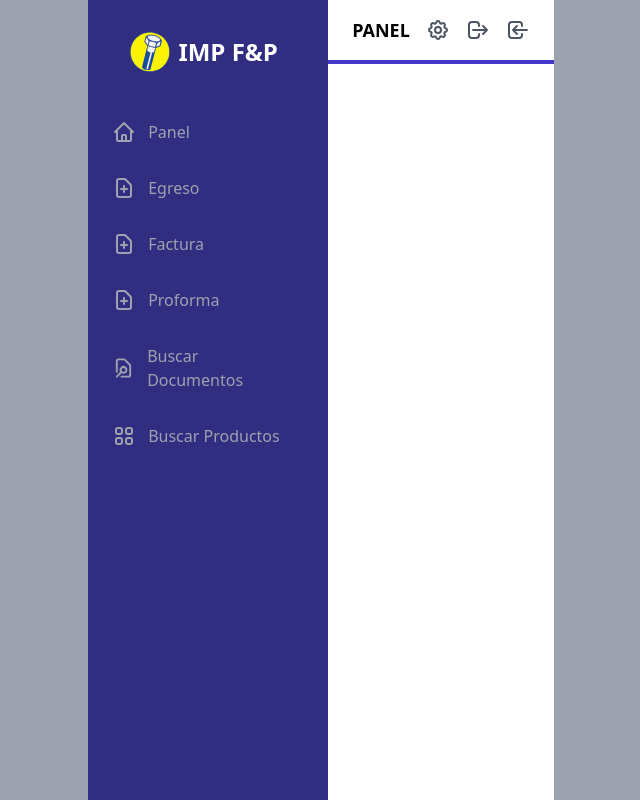
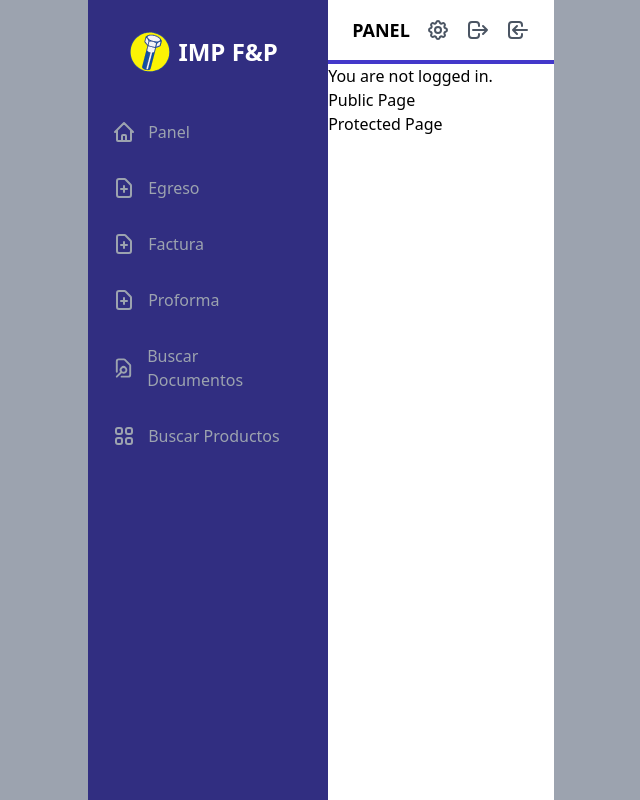
Before and after one commit to luvagu/imp-invoicing-node-react, a React (Create React App) app in the folder client/: page /auth in a window 1280 px wide. Shown: the whole page, without its empty margins (319-959 px from the left). Built offline with nearby package versions, Linux system fonts and the light colour scheme; what @react-pdf/renderer would draw is missing.

Commit message:
implementing client auth

```diff
--- a/client/src/App.jsx
+++ b/client/src/App.jsx
@@ -12,6 +12,7 @@ import DocumentSearch from './pages/DocumentSearch'
 import ProductSearch from './pages/ProductSearch'
 import DocumentView from './pages/DocumentView'
 import Settings from './pages/Settings'
+import AuthExample from './pages/Auth'
 
 export default function App() {
 	// Sidebar state close/open
@@ -37,6 +38,7 @@ export default function App() {
 								<Route path='/buscar-documentos' component={DocumentSearch} />
 								<Route path='/buscar-productos' component={ProductSearch} />
 								<Route path='/ver-documento/:folder/:doc' component={DocumentView} />
+								<Route path='/auth' component={AuthExample} />
 							</ErrorBoundary>
 						</Switch>
 					</main>
--- a/client/src/components/ErrorBoundary.jsx
+++ b/client/src/components/ErrorBoundary.jsx
@@ -21,7 +21,7 @@ class ErrorBoundary extends Component {
     render() {
         if (this.state.hasError) {
             return (
-                <div className="flex flex-col justify-center items-center w-full h-full">
+                <div className="container sm:sm-mw md:md-mw lg:lg-mw flex flex-col justify-center items-center w-full h-full">
                     <h2 className="p-6 text-center text-2xl text-indigo-700">Lo siento, esta página se ha perdido en el aire.</h2>
                     <div className="-mt-4 inline-block bg-cover bg-top lg:bg-center w-full h-full" style={{ backgroundImage: 'url(/img/404.png)' }} />
                 </div>
--- /dev/null
+++ b/client/src/hooks/useAuth.jsx
@@ -0,0 +1,64 @@
+import React, { useState, useEffect, useContext, createContext } from 'react'
+
+const AuthProvider = createContext()
+
+// Provider component that wraps your app and makes auth object ...
+// ... available to any child component that calls useAuth().
+export function ProvideAuth({ children }) {
+	const auth = useProvideAuth()
+
+	return <AuthProvider.Provider value={auth}>{children}</AuthProvider.Provider>
+}
+
+// Hook for child components to get the auth object ...
+// ... and re-render when it changes.
+export const useAuth = () => {
+	return useContext(AuthProvider)
+}
+
+// Provider hook that creates auth object and handles state
+function useProvideAuth() {
+	const [user, setUser] = useState(null)
+
+	// Wrap any auth methods we want to use making sure ...
+	// ... to save the user to state.
+	const signin = (email, password) => {
+		return firebase
+			.auth()
+			.signInWithEmailAndPassword(email, password)
+			.then((response) => {
+				setUser(response.user)
+				return response.user
+			})
+	}
+
+	const signout = () => {
+		return firebase
+			.auth()
+			.signOut()
+			.then(() => {
+				setUser(false)
+			})
+	}
+
+
+	// Subscribe to user on mount
+	// Because this sets state in the callback it will cause any ...
+	// ... component that utilizes this hook to re-render with the ...
+	// ... latest auth object.
+	useEffect(() => {
+		const unsubscribe = firebase.auth().onAuthStateChanged((user) => {
+			if (user) {
+				setUser(user)
+			} else {
+				setUser(false)
+			}
+		})
+
+		// Cleanup subscription on unmount
+		return () => unsubscribe()
+	}, [])
+
+	// Return the user object and auth methods
+	return { user, signin, signout }
+}
--- /dev/null
+++ b/client/src/pages/Auth.jsx
@@ -0,0 +1,167 @@
+import { useContext, createContext, useState } from 'react'
+
+import {
+	BrowserRouter as Router,
+	Switch,
+	Route,
+	Link,
+	Redirect,
+	useHistory,
+	useLocation,
+} from 'react-router-dom'
+
+// This example has 3 pages: a public page, a protected
+// page, and a login screen. In order to see the protected
+// page, you must first login. Pretty standard stuff.
+//
+// First, visit the public page. Then, visit the protected
+// page. You're not yet logged in, so you are redirected
+// to the login page. After you login, you are redirected
+// back to the protected page.
+//
+// Notice the URL change each time. If you click the back
+// button at this point, would you expect to go back to the
+// login page? No! You're already logged in. Try it out,
+// and you'll see you go back to the page you visited
+// just *before* logging in, the public page.
+
+export default function AuthExample() {
+	return (
+		<AuthProvider>
+			<Router>
+				<div>
+					<AuthButton />
+
+					<ul>
+						<li>
+							<Link to="/public">Public Page</Link>
+						</li>
+						<li>
+							<Link to="/protected">Protected Page</Link>
+						</li>
+					</ul>
+
+					<Switch>
+						<Route path="/public">
+							<PublicPage />
+						</Route>
+						<Route path="/login">
+							<LoginPage />
+						</Route>
+						<PrivateRoute path="/protected">
+							<ProtectedPage />
+						</PrivateRoute>
+					</Switch>
+				</div>
+			</Router>
+		</AuthProvider>
+	)
+}
+
+const fakeAuth = {
+	isAuthenticated: false,
+	signin(cb) {
+		fakeAuth.isAuthenticated = true
+		setTimeout(cb, 100) // fake async
+	},
+	signout(cb) {
+		fakeAuth.isAuthenticated = false
+		setTimeout(cb, 100)
+	},
+}
+
+/** For more details on
+ * `authContext`, `AuthProvider`, `useAuth` and `useProvideAuth`
+ * refer to: https://usehooks.com/useAuth/
+ */
+const AuthContext = createContext()
+
+function AuthProvider({ children }) {
+	const auth = useProvideAuth()
+	return <AuthContext.Provider value={auth}>{children}</AuthContext.Provider>
+}
+
+function useAuth() {
+	return useContext(AuthContext)
+}
+
+function useProvideAuth() {
+	const [user, setUser] = useState(null)
+
+	const signin = (cb) => {
+		return fakeAuth.signin(() => {
+			setUser('user')
+			cb()
+		})
+	}
+
+	const signout = (cb) => {
+		return fakeAuth.signout(() => {
+			setUser(null)
+			cb()
+		})
+	}
+
+	return { user, signin, signout }
+}
+
+function AuthButton() {
+	let history = useHistory()
+	let auth = useAuth()
+
+	return auth.user ? (
+		<p>
+			Welcome!{' '}
+			<button
+				onClick={() => {
+					auth.signout(() => history.push('/'))
+				}}
+			>
+				Sign out
+			</button>
+		</p>
+	) : (
+		<p>You are not logged in.</p>
+	)
+}
+
+// A wrapper for <Route> that redirects to the login
+// screen if you're not yet authenticated.
+function PrivateRoute({ children, ...rest }) {
+	let auth = useAuth()
+	return (
+		<Route
+			{...rest}
+			render={({ location }) => auth.user
+                ? (children)
+                : (<Redirect to={{ pathname: '/ingresar', state: { from: location } }} />)
+			}
+		/>
+	)
+}
+
+function PublicPage() {
+	return <h3>Public</h3>
+}
+
+function ProtectedPage() {
+	return <h3>Protected</h3>
+}
+
+function LoginPage() {
+	let history = useHistory()
+	let location = useLocation()
+	let auth = useAuth()
+
+	let { from } = location.state || { from: { pathname: '/' } }
+	let login = () => {
+		auth.signin(() => { history.replace(from) })
+	}
+
+	return (
+		<div>
+			<p>You must log in to view the page at {from.pathname}</p>
+			<button onClick={login}>Log in</button>
+		</div>
+	)
+}
```
